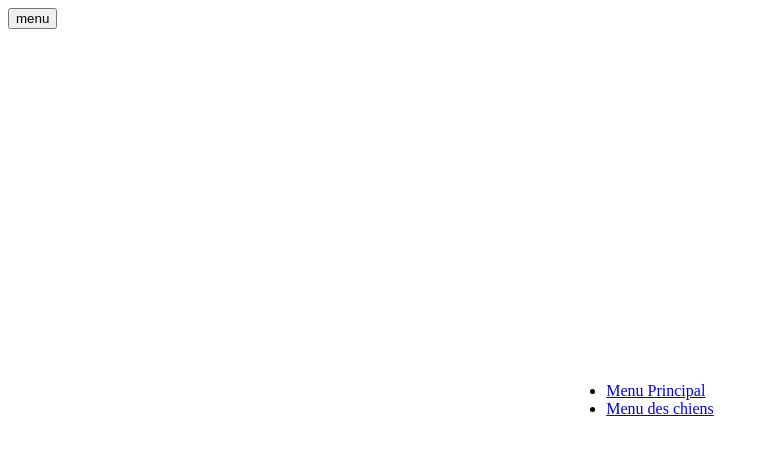
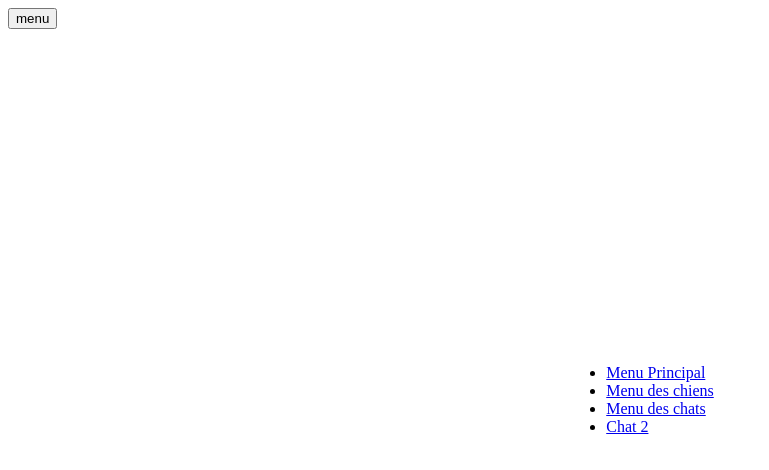
Before and after one commit to MMI-SAE-105/2023-r113-tp2-menu-alpinejs-Fabre-Antoine, a plain HTML site: page cats/chat-1.html in a window 1280 px wide. Both pictures are taken after a click on the button "menu". Shown: the whole page, without its empty margins (0-769 px from the left). Drawn offline with nearby package versions, Linux system fonts and the light colour scheme.

Commit message:
ajout de lien dans le bouton menu de chat 1 et 2

```diff
--- a/cats/chat-1.html
+++ b/cats/chat-1.html
@@ -39,6 +39,8 @@
         <ul>
           <li><a href="../index.html">Menu Principal</a></li>
           <li><a href="../dogs/index.html">Menu des chiens</a></li>
+          <li><a href="../cats/Index.html">Menu des chats</a></li>
+          <li><a href="../cats/chat-2.html">Chat 2</a></li>
         </ul>
       </nav>
     </header>
```
Also changed, not shown: cats/chat-2.html (+2 -0 lines).
